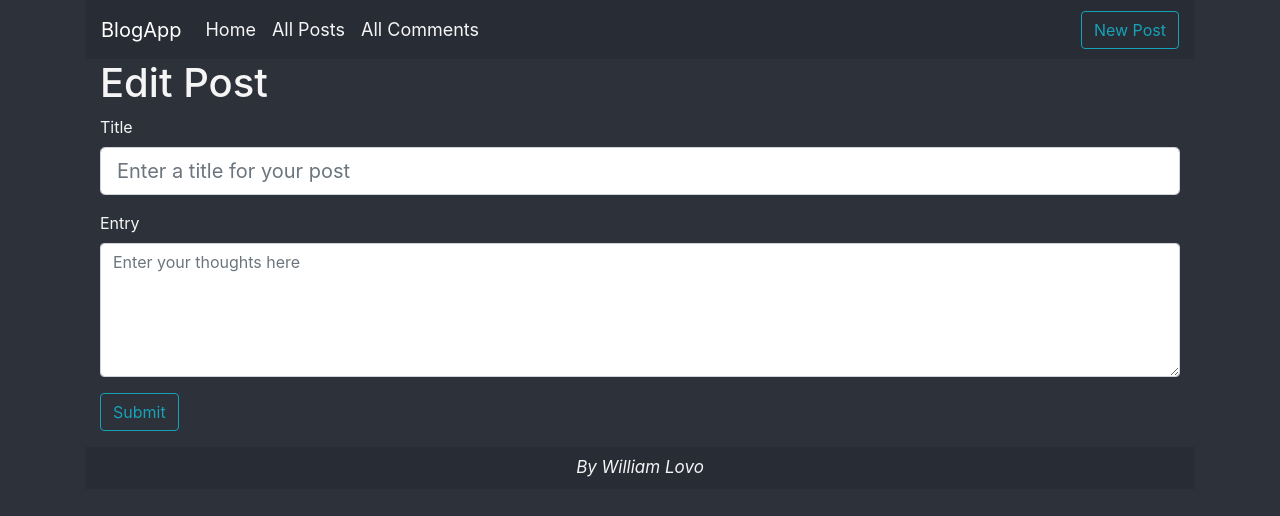
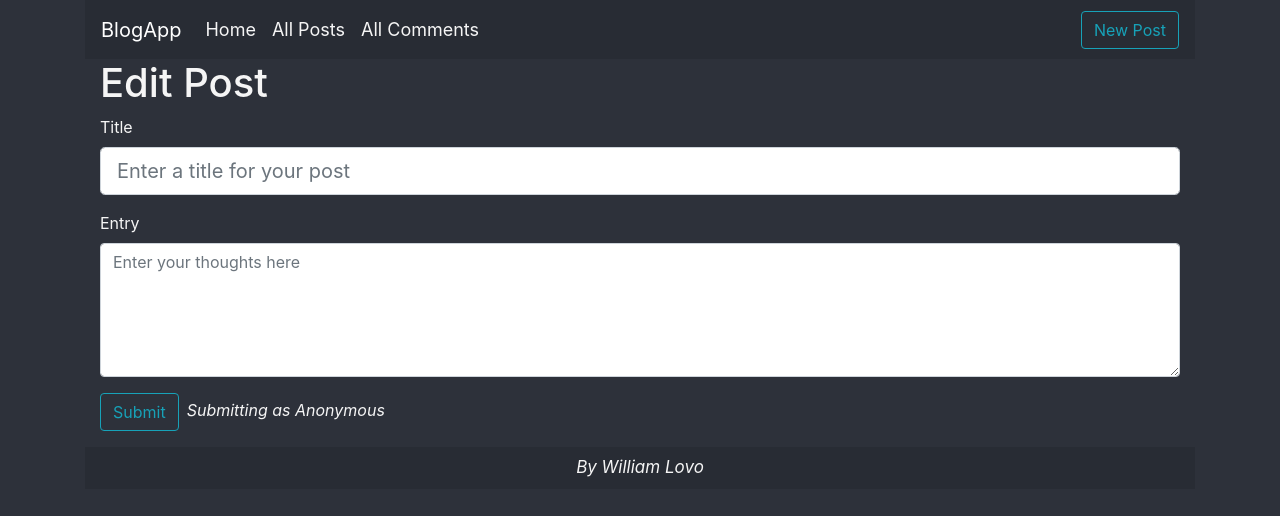
Before and after one commit to wlovo/blog-app-frontend, a React (Create React App) app: page /new-post in a window 1280 px wide. Shown: the top 516 px of the page. Built offline with nearby package versions, Linux system fonts and the light colour scheme.

Commit message:
Add current author display

```diff
--- a/src/components/Page.EditPost.js
+++ b/src/components/Page.EditPost.js
@@ -6,9 +6,11 @@ const PageEditPost = (props) => {
   const stateDefaults = {
     currentUser: {},
     post: { title: '', body: '' },
+    author: 'Anonymous',
   };
 
   const [post, setPost] = useState(get(props, 'post', stateDefaults.post));
+  const author = get(props, 'author', stateDefaults.author);
 
   return (
     <Container fluid className="p-0">
@@ -22,9 +24,14 @@ const PageEditPost = (props) => {
           <Form.Label>Entry</Form.Label>
           <Form.Control as="textarea" rows="5" placeholder="Enter your thoughts here" />
         </Form.Group>
-        <Button variant="outline-info" type="submit">
-          Submit
-        </Button>
+        <Form.Group>
+          <Button variant="outline-info" type="submit">
+            Submit
+          </Button>
+          <Form.Label className="ml-2">
+            <em>{`Submitting as ${author}`}</em>
+          </Form.Label>
+        </Form.Group>
       </Form>
     </Container>
   );
```
